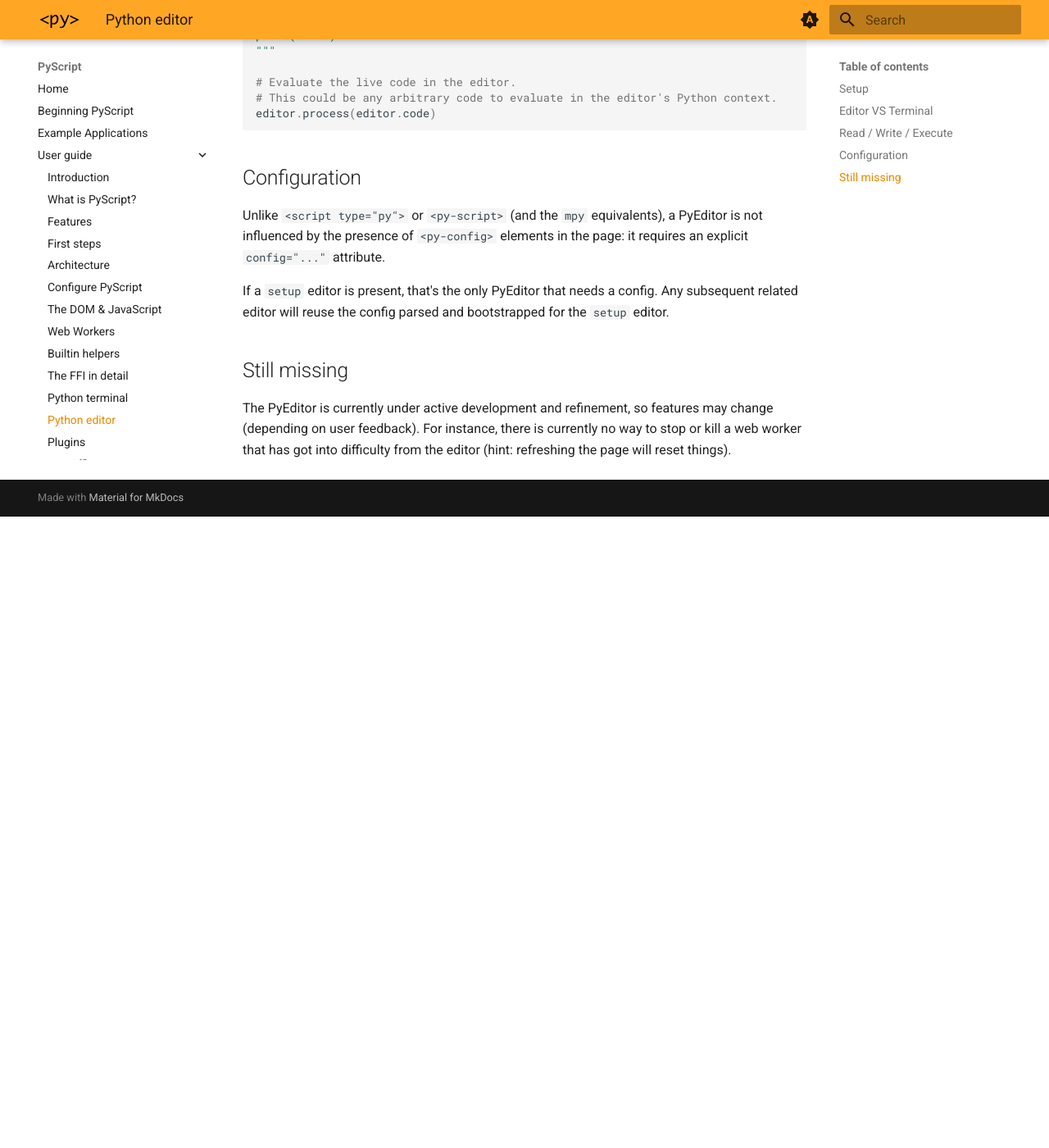
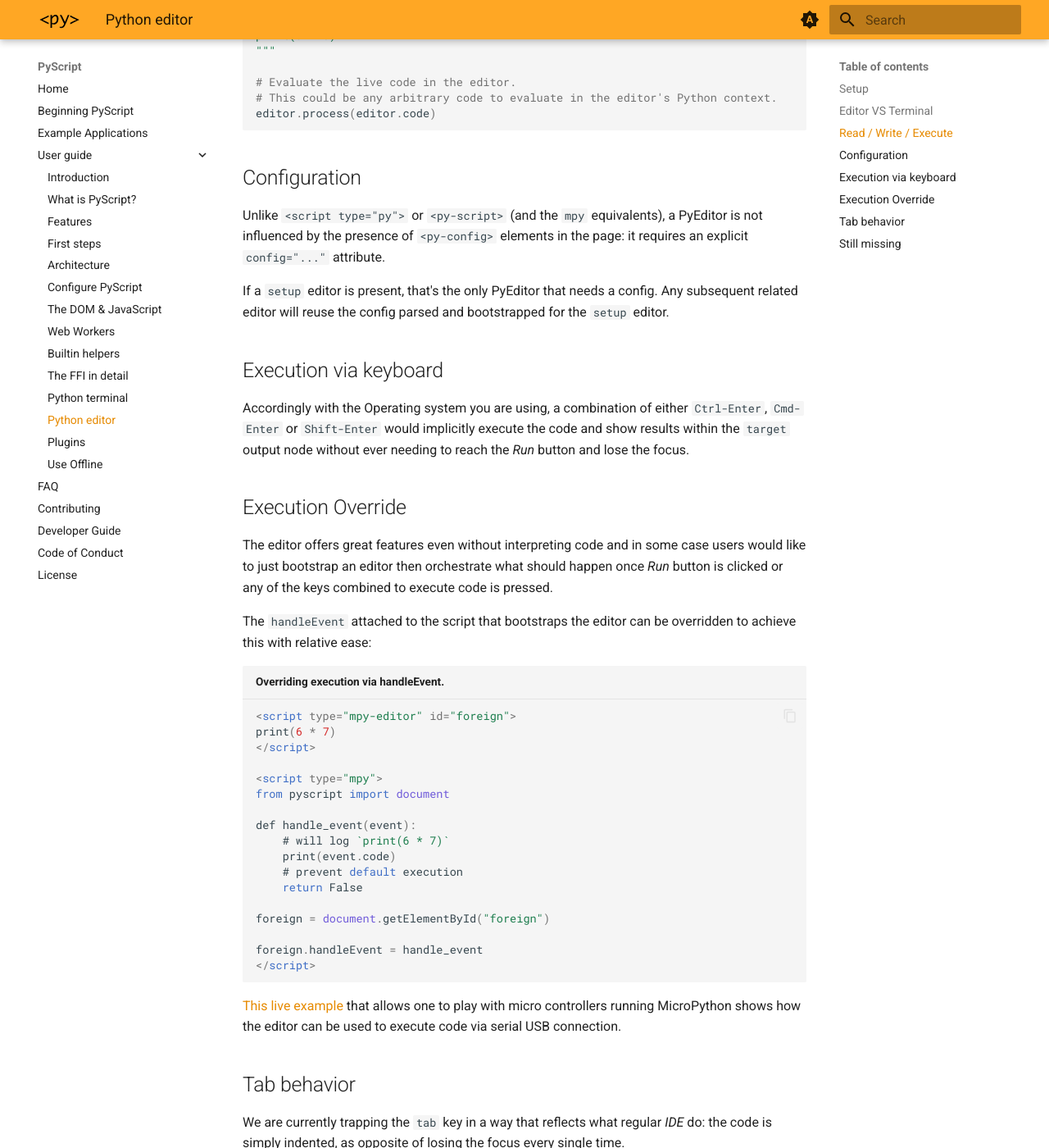
Before and after one commit to pyscript/docs, an MkDocs documentation site: the page built from docs/user-guide/editor.md, in a window 1280 px wide and 1400 px high, scrolled down 3769 px. Shown: the whole window at 82% size. Built offline with MkDocs 1.6.1 and Material for MkDocs 9.7.7, drawn with Linux system fonts in a browser that asks for light colours; the version menu is left out; before the commit the page ends 4399 px from its top, so only the background shows below that; some of the changed text lies outside the part shown.

Commit message:
Fix #127 - Updated Editor page with latest features

````diff
--- a/docs/user-guide/editor.md
+++ b/docs/user-guide/editor.md
@@ -173,6 +173,47 @@ If a `setup` editor is present, that's the only PyEditor that needs a config.
 Any subsequent related editor will reuse the config parsed and bootstrapped for
 the `setup` editor.
 
+## Execution via keyboard
+
+Accordingly with the Operating system you are using, a combination of either `Ctrl-Enter`, `Cmd-Enter` or `Shift-Enter` would implicitly execute the code and show results within the `target` output node without ever needing to reach the *Run* button and lose the focus.
+
+## Execution Override
+
+The editor offers great features even without interpreting code and in some case users would like to just bootstrap an editor then orchestrate what should happen once *Run* button is clicked or any of the keys combined to execute code is pressed.
+
+The `handleEvent` attached to the script that bootstraps the editor can be overridden to achieve this with relative ease:
+
+```html title="Overriding execution via handleEvent."
+<script type="mpy-editor" id="foreign">
+print(6 * 7)
+</script>
+
+<script type="mpy">
+from pyscript import document
+
+def handle_event(event):
+    # will log `print(6 * 7)`
+    print(event.code)
+    # prevent default execution
+    return False
+
+foreign = document.getElementById("foreign")
+
+foreign.handleEvent = handle_event
+</script>
+```
+
+[This live example](https://agiammarchi.pyscriptapps.com/pyeditor-iot-example/latest/) that allows one to play with micro controllers running MicroPython shows how the editor can be used to execute code via serial USB connection.
+
+## Tab behavior
+
+We are currently trapping the `tab` key in a way that reflects what regular *IDE* do: the code is simply indented, as opposite of losing the focus every single time.
+
+We are fully aware of the implications this might have around accessibility so we followed [this detailed Codemirror's documentation](https://codemirror.net/examples/tab/) and allowed that *escape hatch* to be able to explicitly move focus outside the editor when it's meant.
+
+That is: press `Esc` before `Tab` to see your focus moving to the next focusable element on the page but by default you can press `Tab` to indent the code as you would expect from your daily editor.
+
+
 ## Still missing
 
 The PyEditor is currently under active development and refinement, so features
````
